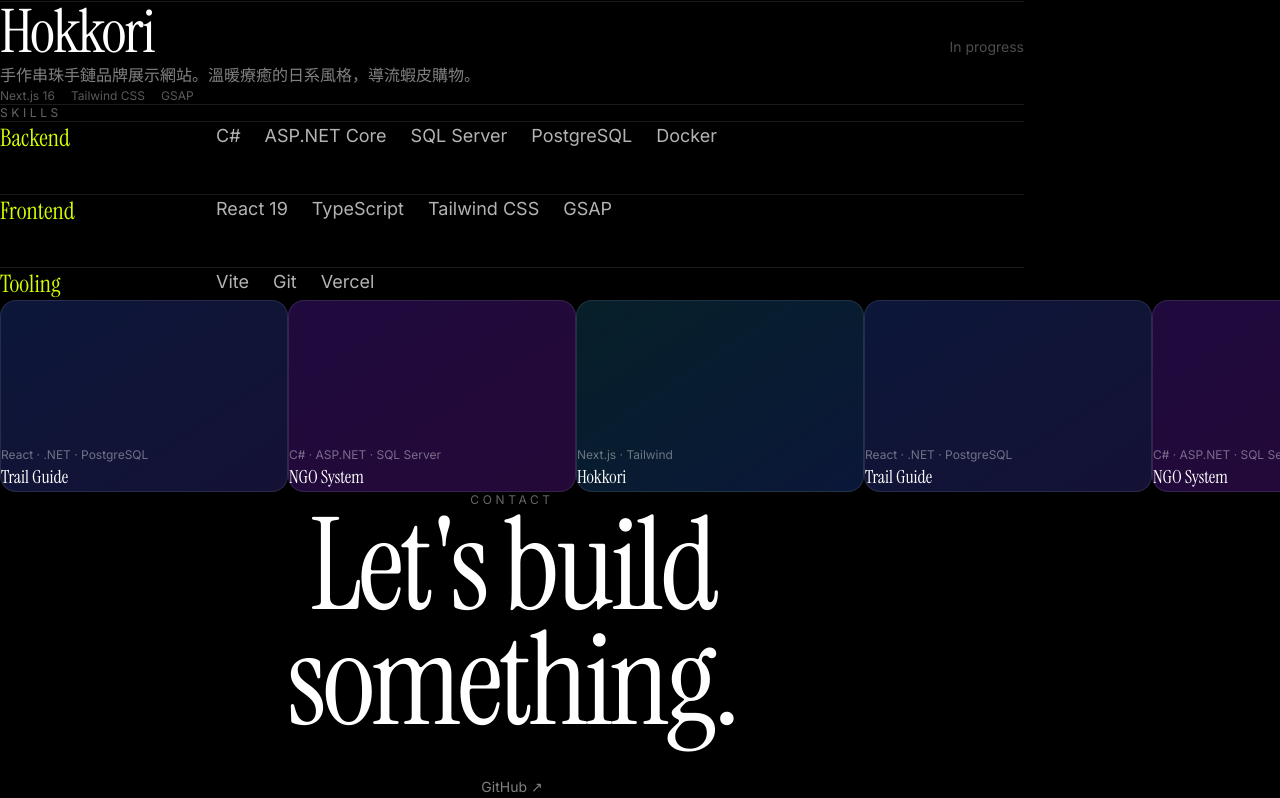
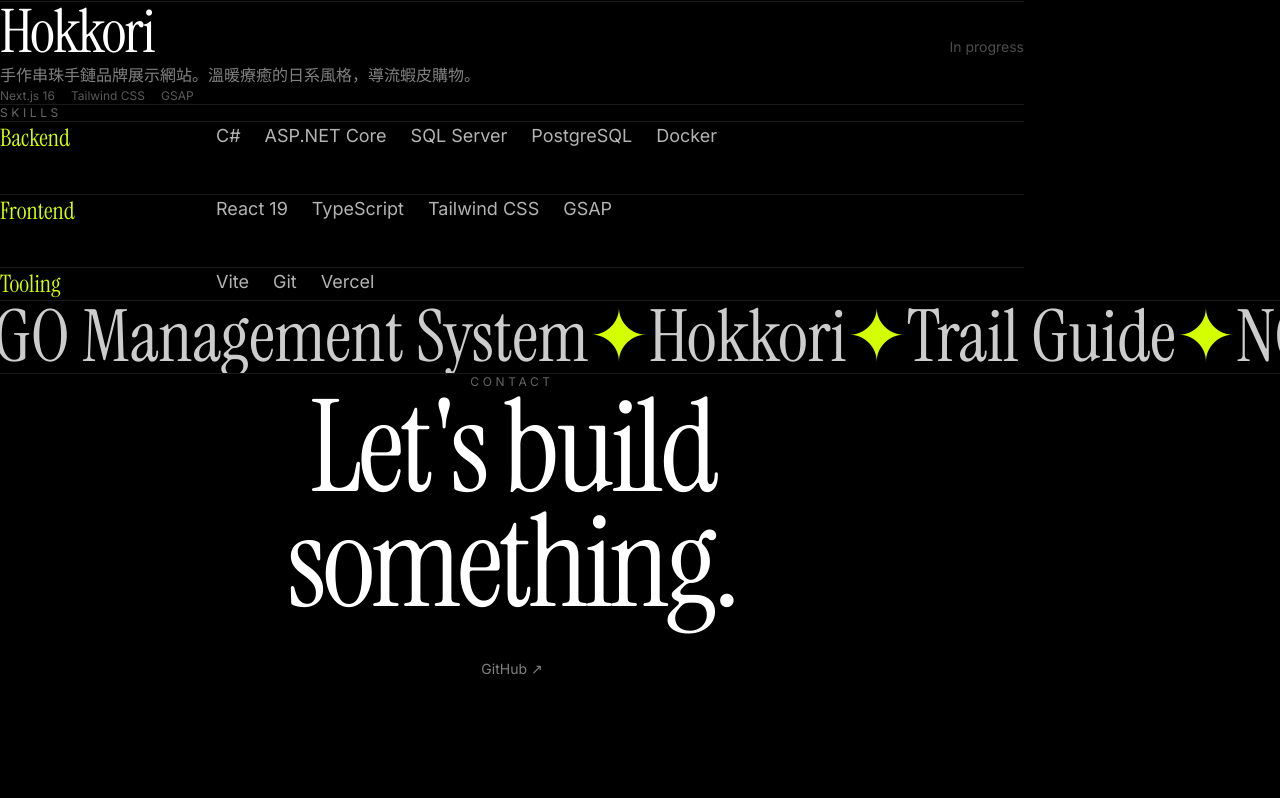
Before and after one commit to yiqu26/portfolio, a React (Vite) app: page / in a window 1280 px wide. Shown: the part 1275-2073 px from the top of the page. After the commit the page ends 1955 px from the top, so only its background shows below. Built offline with nearby package versions, Linux system fonts and the light colour scheme.

Commit message:
feat: gsap seamless marquee from shared data

```diff
--- a/src/components/Marquee.tsx
+++ b/src/components/Marquee.tsx
@@ -1,30 +1,40 @@
-const projects = [
-  { name: 'Trail Guide', tag: 'React · .NET · PostgreSQL', img: 'https://trail-guide-eight.vercel.app' },
-  { name: 'NGO System', tag: 'C# · ASP.NET · SQL Server', img: '' },
-  { name: 'Hokkori', tag: 'Next.js · Tailwind', img: '' },
-]
-
-// Use colored placeholder cards for now
-const COLORS = [
-  'from-blue-900/40 to-indigo-900/40',
-  'from-violet-900/40 to-purple-900/40',
-  'from-cyan-900/40 to-blue-900/40',
-]
-
-const items = [...projects, ...projects] // duplicate for seamless loop
+import { useRef } from 'react'
+import { gsap, useGSAP } from '../lib/gsap'
+import { projects } from '../data/projects'
 
 export default function Marquee() {
+  const track = useRef<HTMLDivElement>(null)
+
+  useGSAP(
+    () => {
+      const mm = gsap.matchMedia()
+      mm.add('(prefers-reduced-motion: no-preference)', () => {
+        const loop = gsap.to(track.current, {
+          xPercent: -50,
+          ease: 'none',
+          duration: 20,
+          repeat: -1,
+        })
+        return () => loop.kill()
+      })
+    },
+    { scope: track },
+  )
+
+  // Duplicate the list so a -50% shift lands seamlessly at the start of the copy.
+  const items = [...projects, ...projects]
+
   return (
-    <section className="py-20 overflow-hidden">
-      <div className="animate-marquee gap-6 whitespace-nowrap">
+    <section className="overflow-hidden border-y border-white/10 py-10">
+      <div ref={track} className="flex w-max whitespace-nowrap will-change-transform">
         {items.map((p, i) => (
-          <div
+          <span
             key={i}
-            className={`inline-flex flex-col justify-end flex-shrink-0 w-72 h-48 rounded-2xl bg-gradient-to-br ${COLORS[i % COLORS.length]} border border-white/10 p-5 mx-3`}
+            className="flex items-center font-display text-5xl text-white/80 sm:text-7xl"
           >
-            <p className="text-xs text-white/40 mb-1" style={{ fontFamily: 'var(--font-body)' }}>{p.tag}</p>
-            <p className="text-lg text-white" style={{ fontFamily: 'var(--font-display)' }}>{p.name}</p>
-          </div>
+            <span className="px-8">{p.name}</span>
+            <span className="text-accent">✦</span>
+          </span>
         ))}
       </div>
     </section>
```
